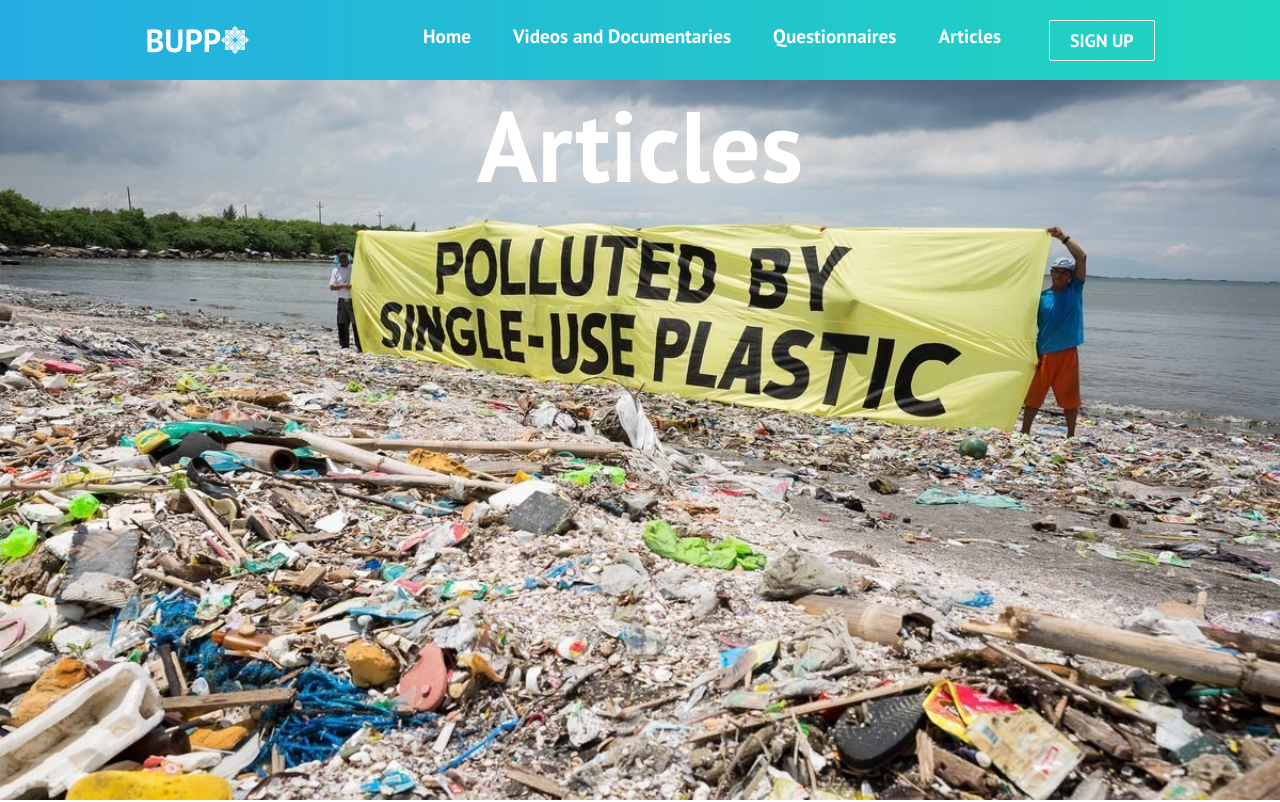
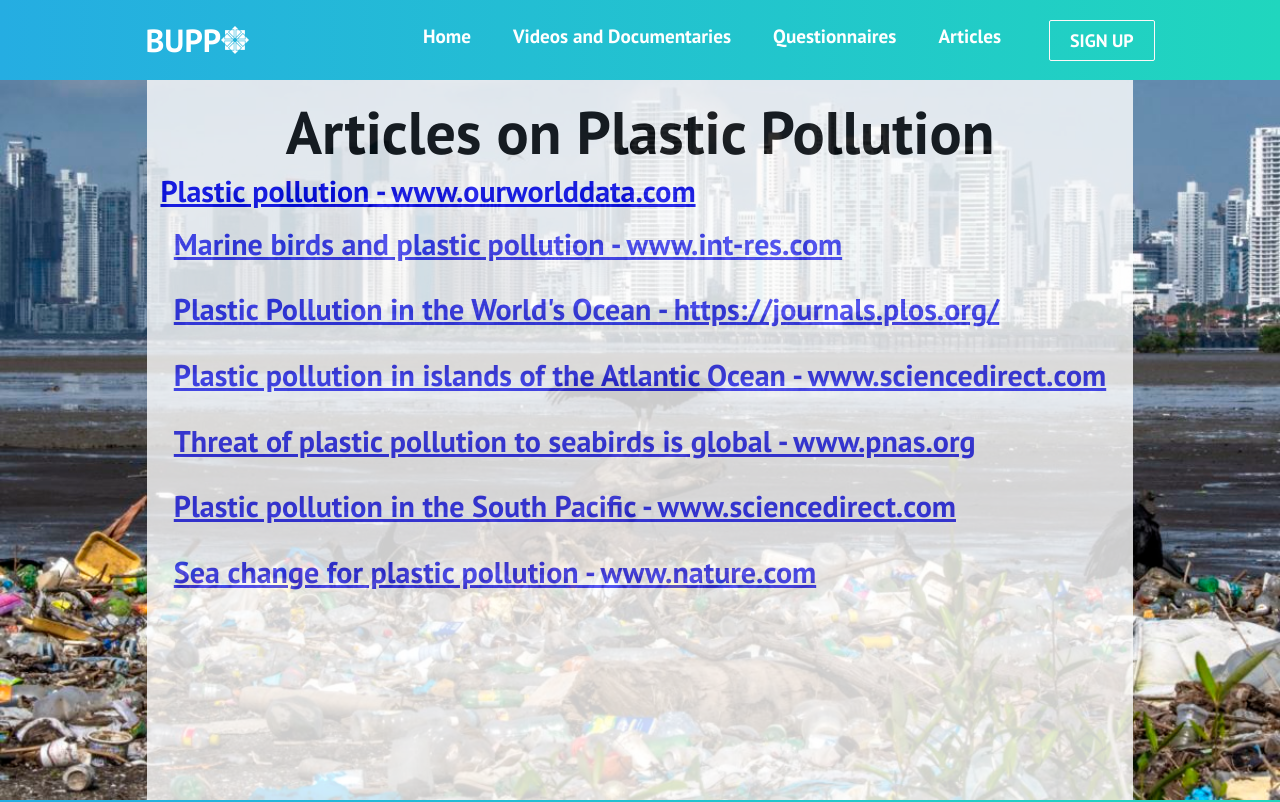
Before and after one commit to D-bose-commits/Plastic-pollution-react, a React (Create React App) app: page /articles in a window 1280 px wide. Shown: the top 802 px of the page. Built offline with nearby package versions, Linux system fonts and the light colour scheme; the HTML template or start-up script is replaced by a standard one.

Commit message:
Add files via upload

```diff
--- a/src/App.css
+++ b/src/App.css
@@ -8,7 +8,7 @@
 .home,
 .videosdocumentaries,
 .articles,
-.questionaires,
+.questionnaires,
 .sign-up
 {
   display: flex;
@@ -27,7 +27,7 @@
   font-size: 100px;
 }
 
-.questionaires {
+.questionnaires {
   background-image: url('/images/img-2.jpg');
   background-position: center;
   background-size: cover;
@@ -37,12 +37,30 @@
 }
 
 .articles {
-  background-image: url('/images/img-3.jpg');
+  background-image: url('/images/img-4.jpg');
   background-position: center;
   background-size: cover;
   background-repeat: no-repeat;
   color: #fff;
-  font-size: 100px;
+
+}
+
+.articles-wrapper{
+  opacity: 0.8;
+  position: center;
+  background-color: #fff;
+  color:black;
+  font-size: 30px;
+  padding: 10pt;
+}
+
+.articles-container{
+  opacity: 0.8;
+  position: relative;
+  background-color: #fff;
+  color:black;
+  font-size: 20px;
+  padding: 10pt;
 }
 
 .sign-up {
@@ -53,6 +71,7 @@
   color: #fff;
   font-size: 100px;
 }
+
 .ReactPlayer {
     float:left;
     margin:30px;
@@ -60,16 +79,18 @@
     width:45%;
 
 }
+
 body {
-    background-image: url('/images/img-9.jpg');
-    background-size: cover;
+  background-image: url('/images/img-9.jpg');
+  background-size: cover;
 }
+
 .ReactPlayer h1{
     text-align: center;
     color:#ffffff;
 }
+
 .VideoPlayer{
    margin-left:85px;
 
-
 }
--- a/src/App.js
+++ b/src/App.js
@@ -6,7 +6,7 @@ import { BrowserRouter as Router, Switch, Route } from 'react-router-dom';
 import VideosDocumentaries from './components/pages/VideosDocumentaries';
 import Articles from './components/pages/Articles';
 import SignUp from './components/pages/SignUp';
-import Questionaires from './components/pages/Questionaire';
+import Questionnaires from './components/pages/Questionnaire';
 import ReactPlayer from "react-player"
 
 function App() {
@@ -18,7 +18,7 @@ function App() {
         <Switch>
           <Route path='/' exact component={Home} />
           <Route path='/videosdocumentaries' component={VideosDocumentaries}/>
-          <Route path='/questionaires' component={Questionaires} />
+          <Route path='/questionnaires' component={Questionnaires} />
           <Route path='/articles' component={Articles} />
           <Route path='/sign-up' component={SignUp} />
         </Switch>
--- a/src/components/Cards.js
+++ b/src/components/Cards.js
@@ -18,8 +18,8 @@ function Cards() {
             <CardItem
               src='images/img-2.jpg'
               text='Take our questionaire and see if your doing enough for the enviroment'
-              label='Questionaires'
-              path='/questionaires'
+              label='Questionnaires'
+              path='/questionnaires'
             />
             <CardItem
               src='images/img-3.jpg'
--- a/src/components/Navbar.js
+++ b/src/components/Navbar.js
@@ -52,7 +52,7 @@ function Navbar() {
             </li>
             <li className='nav-item'>
               <Link
-                to='/questionaires'
+                to='/questionnaires'
                 className='nav-links'
                 onClick={closeMobileMenu}
               >
--- a/src/components/pages/Articles.js
+++ b/src/components/pages/Articles.js
@@ -1,6 +1,38 @@
 import React from 'react';
 import '../../App.css';
+import Footer from '../Footer';
+import { Link } from 'react-router-dom';
 
 export default function Articles() {
-  return <h1 className='articles'>Articles</h1>;
+  return  <>
+          <div className='articles'>
+
+            <div className='articles-wrapper'>
+            <h1>Articles on Plastic Pollution</h1>
+            <Link to="https://ourworldindata.org/plastic-pollution?utm_source=newsletter">Plastic pollution - www.ourworlddata.com</Link>
+            <div className='articles-wrapper'>
+            <Link to='http://www.int-res.com/articles/meps/37/m037p295.pdf'>Marine birds and plastic pollution - www.int-res.com </Link>
+            </div>
+            <div className='articles-wrapper'>
+            <Link to='https://journals.plos.org/plosone/article?id=10.1371/journal.pone.0111913&xid=17259,15700021,15700124,15700149,15700168,15700173,15700186,15700191,15700201'>Plastic Pollution in the World's Ocean - https://journals.plos.org/</Link>
+            </div>
+            <div className='articles-wrapper'>
+            <Link to='https://www.sciencedirect.com/science/article/abs/pii/S0269749117334310'>Plastic pollution in islands of the Atlantic Ocean - www.sciencedirect.com </Link>
+            </div>
+            <div className='articles-wrapper'>
+            <Link to='https://www.pnas.org/content/114/38/9994.short'>Threat of plastic pollution to seabirds is global - www.pnas.org</Link>
+            </div>
+            <div className='articles-wrapper'>
+            <Link to='https://www.sciencedirect.com/science/article/abs/pii/S0025326X12006224'>Plastic pollution in the South Pacific - www.sciencedirect.com</Link>
+            </div>
+            <div className='articles-wrapper'>
+            <Link to='https://www.nature.com/articles/544297a/'>Sea change for plastic pollution - www.nature.com</Link>
+            </div>
+            </div>
+
+          </div>
+          <Footer/>
+</>
+
+
 }
--- /dev/null
+++ b/src/components/pages/Questionnaire.js
@@ -0,0 +1,6 @@
+import React from 'react';
+import '../../App.css';
+
+export default function Questionnaires() {
+  return <h1 className='questionnaires'>Quizzes</h1>;
+}
--- a/src/components/pages/VideosDocumentaries.js
+++ b/src/components/pages/VideosDocumentaries.js
@@ -1,6 +1,7 @@
 import React from 'react';
 import '../../App.css';
 import ReactPlayer from "react-player"
+import Footer from '../Footer';
 
 function VideosDocumentaries() {
     return <div className="VideosDocumentaries">
@@ -22,8 +23,6 @@ function VideosDocumentaries() {
                 </h1>
             <ReactPlayer className="VideoPlayer" url="https://www.youtube.com/watch?v=9-dpv2xbFyk" />
         </div>
-
      </div>
-
 }
 export default VideosDocumentaries;
```
Also changed, not shown: public/images/img-4.jpg (added), 1 other file (tests, documents, lock files or other folders).
